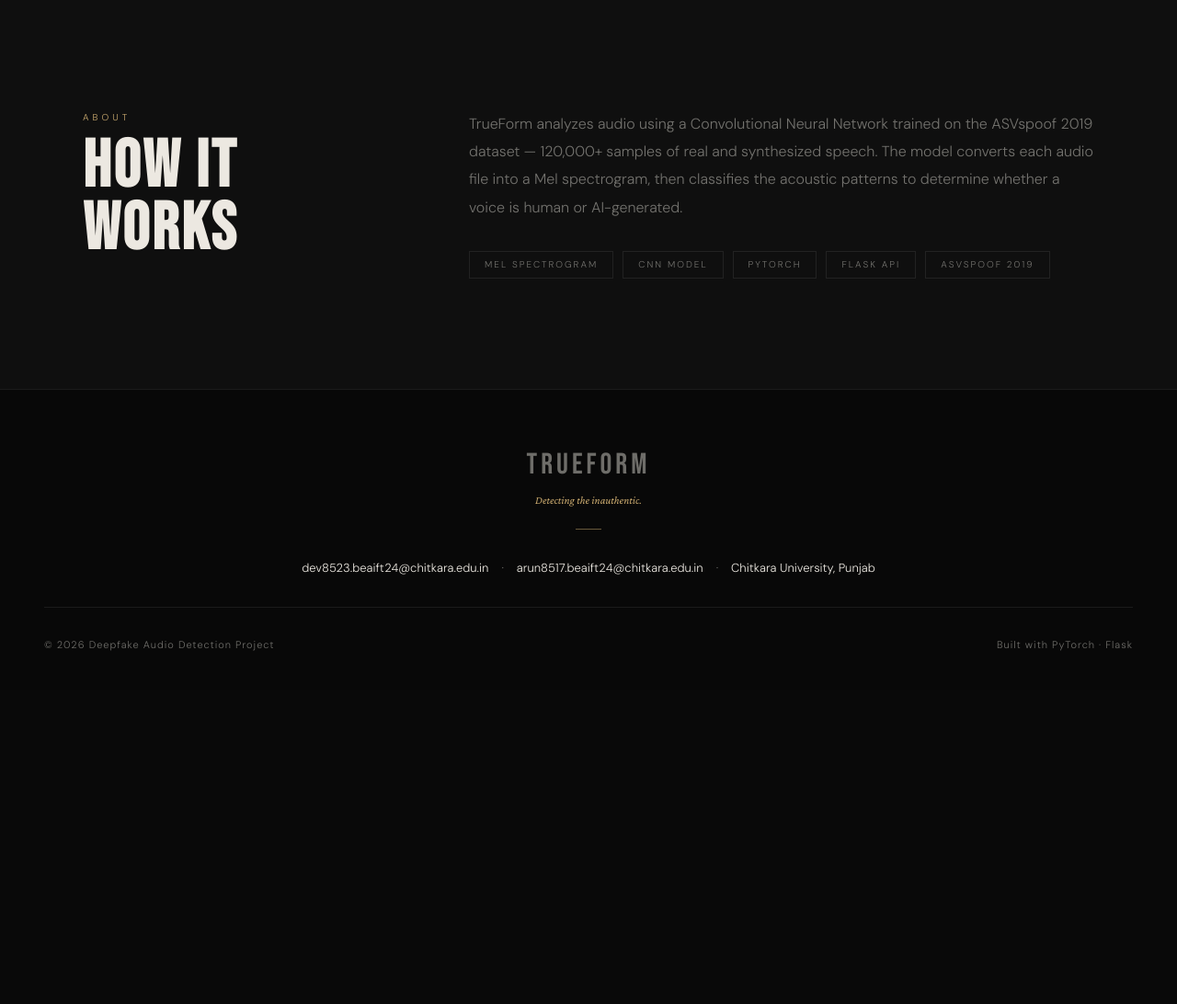
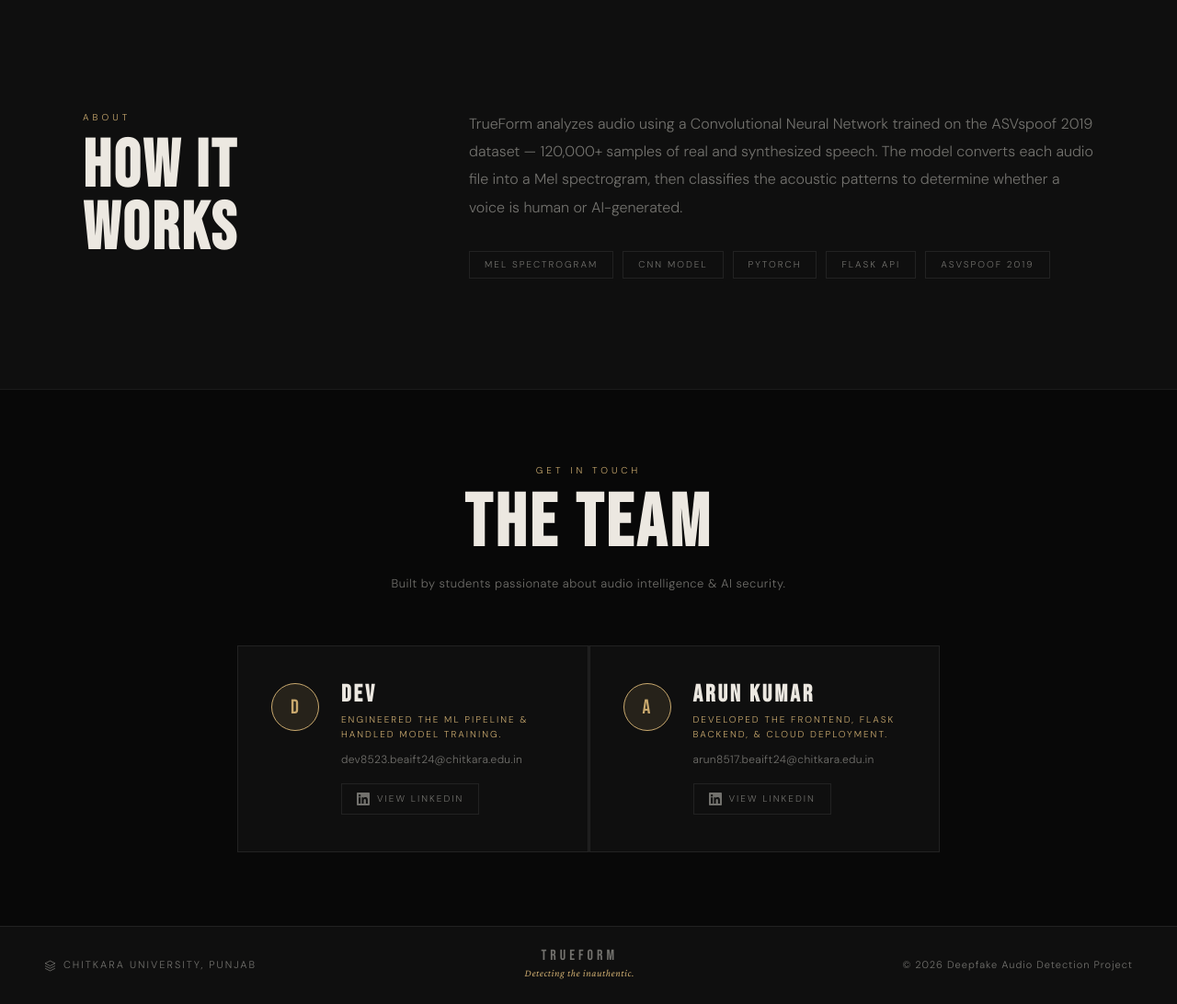
Before and after one commit to DevS003/DeepFake-Audio-Detection., a Flask app: page / in a window 1280 px wide. Shown: the part 1664-2756 px from the top of the page at 92% size. Before the commit the page ends 2372 px from the top, so only its background shows below. Run offline with Flask 3, Linux system fonts and the light colour scheme; some libraries are stand-ins or nearby versions.

Commit message:
Updated html file

```diff
--- a/static/style.css
+++ b/static/style.css
@@ -29,6 +29,8 @@
   --font-accent: 'Crimson Pro', serif;
   --font-body: 'DM Sans', sans-serif;
   --transition: 0.35s cubic-bezier(0.4, 0, 0.2, 1);
+  /* Navbar scrolled background — theme-aware */
+  --nav-scrolled-bg: rgba(8, 8, 8, 0.92);
 }
 
 /* Light theme overrides */
@@ -669,81 +672,195 @@ button {
 }
 
 
-/* ─── Footer ────────────────────────────────────────────────── */
-.footer {
+/* ─── Contact / Footer ──────────────────────────────────────── */
+.contact-footer {
+  background: var(--bg);
   border-top: 1px solid var(--border);
-  padding: 56px 48px 40px;
-  background: var(--bg);
+}
+
+/* Section header */
+.contact-header {
+  text-align: center;
+  padding: 80px 48px 56px;
+  max-width: 600px;
+  margin: 0 auto;
+}
+
+.contact-title {
+  font-family: var(--font-display);
+  font-size: clamp(48px, 7vw, 80px);
+  letter-spacing: 4px;
+  color: var(--text);
+  line-height: 0.95;
+  margin-bottom: 16px;
+}
+
+.contact-sub {
+  font-size: 13px;
+  color: var(--muted);
+  letter-spacing: 0.5px;
+  line-height: 1.7;
+}
+
+/* Cards row */
+.contact-cards {
+  display: flex;
+  align-items: stretch;
+  justify-content: center;
+  max-width: 860px;
+  margin: 0 auto;
+  padding: 0 48px 80px;
+  gap: 0;
+}
+
+.contact-card {
+  flex: 1;
+  display: flex;
+  gap: 24px;
+  align-items: flex-start;
+  padding: 40px 36px;
+  border: 1px solid var(--border);
+  background: var(--bg-2);
+  transition: border-color var(--transition), background var(--transition);
+}
+
+.contact-card:hover {
+  border-color: var(--accent);
+  background: var(--bg-3);
+}
+
+/* Avatar initial circle */
+.contact-card-avatar {
+  flex-shrink: 0;
+  width: 52px;
+  height: 52px;
+  border-radius: 50%;
+  background: var(--accent-dim);
+  border: 1px solid var(--accent);
+  display: flex;
+  align-items: center;
+  justify-content: center;
+  font-family: var(--font-display);
+  font-size: 22px;
+  letter-spacing: 1px;
+  color: var(--accent);
+}
+
+.contact-card-body {
+  display: flex;
+  flex-direction: column;
+  gap: 6px;
+}
+
+.contact-card-name {
+  font-family: var(--font-display);
+  font-size: 26px;
+  letter-spacing: 3px;
+  color: var(--text);
+  line-height: 1;
+}
+
+.contact-card-role {
+  font-size: 10px;
+  letter-spacing: 2px;
+  text-transform: uppercase;
+  color: var(--accent);
+  margin-bottom: 4px;
+}
+
+.contact-card-email {
+  font-size: 12px;
+  color: var(--muted);
+  letter-spacing: 0.3px;
+  transition: color var(--transition);
+  word-break: break-all;
+}
+
+.contact-card-email:hover {
+  color: var(--text);
+}
+
+/* LinkedIn button */
+.contact-linkedin-btn {
+  display: inline-flex;
+  align-items: center;
+  gap: 8px;
+  margin-top: 10px;
+  font-size: 10px;
+  letter-spacing: 2px;
+  text-transform: uppercase;
+  color: var(--muted);
+  border: 1px solid var(--border);
+  padding: 8px 16px;
+  align-self: flex-start;
+  transition: border-color var(--transition), color var(--transition), background var(--transition);
+}
+
+.contact-linkedin-btn:hover {
+  border-color: #0a66c2;
+  color: #0a66c2;
+  background: rgba(10, 102, 194, 0.08);
+}
+
+/* Vertical divider between cards */
+.contact-cards-divider {
+  width: 1px;
+  background: var(--border);
+  align-self: stretch;
+  flex-shrink: 0;
+}
+
+/* Bottom bar */
+.contact-bottom {
+  display: flex;
+  align-items: center;
+  justify-content: space-between;
+  flex-wrap: wrap;
+  gap: 12px;
+  padding: 24px 48px;
+  border-top: 1px solid var(--border);
+  background: var(--bg-2);
+}
+
+.contact-university {
+  display: flex;
+  align-items: center;
+  gap: 8px;
+  font-size: 11px;
+  letter-spacing: 2px;
+  text-transform: uppercase;
+  color: var(--muted);
+}
+
+.contact-copy {
+  font-size: 11px;
+  letter-spacing: 1px;
+  color: var(--muted);
+}
+
+/* Centered brand in bottom bar */
+.contact-bottom-brand {
+  display: flex;
+  flex-direction: column;
+  align-items: center;
+  gap: 2px;
   text-align: center;
 }
 
-.footer-brand {
-  margin-bottom: 32px;
+.contact-bottom-logo {
+  font-family: var(--font-display);
+  font-size: 16px;
+  letter-spacing: 4px;
+  color: var(--muted);
+  line-height: 1;
 }
 
-.footer-logo {
-  font-family: var(--font-display);
-  font-size: 32px;
-  letter-spacing: 4px;
-  color: var(--muted);
-  display: block;
-  margin-bottom: 4px;
-}
-
-.footer-tagline {
-  font-size: 12px;
-  color: var(--accent);
+.contact-bottom-tagline {
   font-family: var(--font-accent);
   font-style: italic;
-  margin-bottom: 20px;
-}
-
-.footer-accent-line {
-  width: 28px;
-  height: 1px;
-  background: var(--accent);
-  opacity: 0.5;
-  margin: 0 auto;
-}
-
-.footer-info {
-  display: flex;
-  align-items: center;
-  justify-content: center;
-  flex-wrap: wrap;
-  gap: 6px 0;
-  margin-bottom: 32px;
-  padding-bottom: 32px;
-  border-bottom: 1px solid var(--border);
-}
-
-.footer-link {
-  font-size: 13px;
-  color: var(--text);
-  transition: color var(--transition);
-}
-
-.footer-link:hover {
+  font-size: 11px;
   color: var(--accent);
-}
-
-.footer-dot {
-  font-size: 13px;
-  color: var(--muted);
-  margin: 0 14px;
-}
-
-.footer-val {
-  font-size: 13px;
-  color: var(--text);
-}
-
-.footer-bottom {
-  display: flex;
-  justify-content: space-between;
-  font-size: 11px;
-  color: var(--muted);
-  letter-spacing: 1px;
+  letter-spacing: 0.5px;
 }
 
 
--- a/templates/index.html
+++ b/templates/index.html
@@ -206,27 +206,75 @@
 
 
   <!-- ═══════════════════════════════════════════════
-       FOOTER / CONTACT
+       CONTACT / FOOTER
   ════════════════════════════════════════════════ -->
-  <footer id="contact" class="footer">
+  <footer id="contact" class="contact-footer">
 
-    <div class="footer-brand">
-      <span class="footer-logo">TrueForm</span>
-      <p class="footer-tagline">Detecting the inauthentic.</p>
-      <div class="footer-accent-line"></div>
+
+    <!-- Section header -->
+    <div class="contact-header">
+      <p class="section-eyebrow">Get In Touch</p>
+      <h2 class="contact-title">The Team</h2>
+      <p class="contact-sub">Built by students passionate about audio intelligence &amp; AI security.</p>
     </div>
 
-    <div class="footer-info">
-      <a href="mailto:dev8523.beaift24@chitkara.edu.in" class="footer-link">dev8523.beaift24@chitkara.edu.in</a>
-      <span class="footer-dot">·</span>
-      <a href="mailto:arun8517.beaift24@chitkara.edu.in" class="footer-link">arun8517.beaift24@chitkara.edu.in</a>
-      <span class="footer-dot">·</span>
-      <span class="footer-val">Chitkara University, Punjab</span>
+    <!-- Person cards -->
+    <div class="contact-cards">
+
+      <!-- Card 1 — Dev -->
+      <div class="contact-card">
+        <div class="contact-card-avatar">D</div>
+        <div class="contact-card-body">
+          <h3 class="contact-card-name">Dev</h3>
+          <p class="contact-card-role">Engineered the ML pipeline & handled model training.</p>
+          <a href="mailto:dev8523.beaift24@chitkara.edu.in" class="contact-card-email">
+            dev8523.beaift24@chitkara.edu.in
+          </a>
+          <a href="https://www.linkedin.com/in/dev-sinver-047055304/" target="_blank" rel="noopener" class="contact-linkedin-btn">
+            <svg width="14" height="14" viewBox="0 0 24 24" fill="currentColor">
+              <path d="M20.447 20.452h-3.554v-5.569c0-1.328-.027-3.037-1.852-3.037-1.853 0-2.136 1.445-2.136 2.939v5.667H9.351V9h3.414v1.561h.046c.477-.9 1.637-1.85 3.37-1.85 3.601 0 4.267 2.37 4.267 5.455v6.286zM5.337 7.433a2.062 2.062 0 01-2.063-2.065 2.064 2.064 0 112.063 2.065zm1.782 13.019H3.555V9h3.564v11.452zM22.225 0H1.771C.792 0 0 .774 0 1.729v20.542C0 23.227.792 24 1.771 24h20.451C23.2 24 24 23.227 24 22.271V1.729C24 .774 23.2 0 22.222 0h.003z"/>
+            </svg>
+            View LinkedIn
+          </a>
+        </div>
+      </div>
+
+      <!-- Divider -->
+      <div class="contact-cards-divider"></div>
+
+      <!-- Card 2 — Arun -->
+      <div class="contact-card">
+        <div class="contact-card-avatar">A</div>
+        <div class="contact-card-body">
+          <h3 class="contact-card-name">Arun Kumar</h3>
+          <p class="contact-card-role">Developed the frontend, Flask backend, & cloud deployment.</p>
+          <a href="mailto:arun8517.beaift24@chitkara.edu.in" class="contact-card-email">
+            arun8517.beaift24@chitkara.edu.in
+          </a>
+          <a href="https://www.linkedin.com/in/arun-sama-8b6582330/" target="_blank" rel="noopener" class="contact-linkedin-btn">
+            <svg width="14" height="14" viewBox="0 0 24 24" fill="currentColor">
+              <path d="M20.447 20.452h-3.554v-5.569c0-1.328-.027-3.037-1.852-3.037-1.853 0-2.136 1.445-2.136 2.939v5.667H9.351V9h3.414v1.561h.046c.477-.9 1.637-1.85 3.37-1.85 3.601 0 4.267 2.37 4.267 5.455v6.286zM5.337 7.433a2.062 2.062 0 01-2.063-2.065 2.064 2.064 0 112.063 2.065zm1.782 13.019H3.555V9h3.564v11.452zM22.225 0H1.771C.792 0 0 .774 0 1.729v20.542C0 23.227.792 24 1.771 24h20.451C23.2 24 24 23.227 24 22.271V1.729C24 .774 23.2 0 22.222 0h.003z"/>
+            </svg>
+            View LinkedIn
+          </a>
+        </div>
+      </div>
+
     </div>
 
-    <div class="footer-bottom">
-      <p>© 2026 Deepfake Audio Detection Project</p>
-      <p>Built with PyTorch · Flask</p>
+    <!-- Bottom bar -->
+    <div class="contact-bottom">
+      <span class="contact-university">
+        <svg width="13" height="13" viewBox="0 0 24 24" fill="none" stroke="currentColor" stroke-width="1.5">
+          <path d="M12 2L2 7l10 5 10-5-10-5z"/><path d="M2 17l10 5 10-5"/><path d="M2 12l10 5 10-5"/>
+        </svg>
+        Chitkara University, Punjab
+      </span>
+      <div class="contact-bottom-brand">
+        <span class="contact-bottom-logo">TrueForm</span>
+        <span class="contact-bottom-tagline">Detecting the inauthentic.</span>
+      </div>
+      <span class="contact-copy">© 2026 Deepfake Audio Detection Project </span>
     </div>
 
   </footer>
```
Also changed, not shown: other parts of static/style.css (+23 -10 lines).
